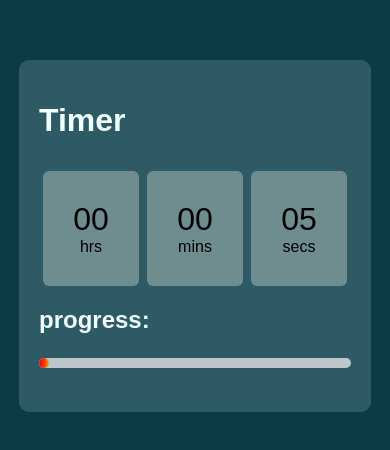
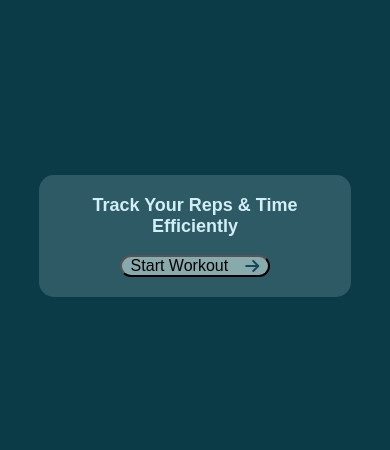
Before and after one commit to CSI-Trainee-2024/Tast2_AchalVishnoi_2312095, a plain HTML site: page index.html in a window 390 px wide. Shown: the part 186-636 px from the top of the page. Drawn offline with Linux system fonts and the light colour scheme.

Commit message:
first page Added With responsive ness

```diff
--- a/index.html
+++ b/index.html
@@ -6,9 +6,24 @@
     <title>Document</title>
     <link rel="stylesheet" href="style.css">
     <script src="index.js"></script>
+    <script src="https://kit.fontawesome.com/db3bcc35e5.js" crossorigin="anonymous"></script>
 </head>
 
 <body>
+
+     <article class="view1">
+
+        <nav class="top__heading">
+            <div><h1>Track Your Reps & Time Efficiently</h1></div>
+            <button>Start Workout<i class="fa-solid fa-arrow-right"></i></button>
+        </nav>
+
+     </article>
+
+
+
+
+
 
      <div class="container">
        <h1>Timer</h1>
--- a/index.js
+++ b/index.js
@@ -24,7 +24,8 @@ let sec=0;
 let min=0;
 let hrs=0;
 let count=0;
- function update(){
+let endTime=30;
+ function update(  ){
          sec++;
          if(sec==60){
             sec=0
@@ -43,10 +44,10 @@ let count=0;
          document.getElementById("hour").innerHTML=h;
          document.getElementById("min").innerHTML=m;
          document.getElementById("sec").innerHTML=s;
-         let percent=(count)*100/(60*2);
+         let percent=(count)*100/(endTime);
  document.getElementById("progress_bar").style.width=percent+"%";
+           if(endTime<=count)
+            clearInterval(timer);
 
- }
-
-
- setInterval(update,1000);
+      }
+      let timer=setInterval(update,1000);
--- a/style.css
+++ b/style.css
@@ -1,4 +1,12 @@
+*{
+    margin: 0;
+    padding: 0;
+    box-sizing: border-box;
+}
+
+
 body{
+
     background-color: rgb(12, 59, 72);
     height: 100vh;
     display: flex;
@@ -7,7 +15,102 @@ body{
     color: azure;
     margin: 0;
     font-family: Arial, Helvetica, sans-serif;
+
 }
+.top__heading{
+
+    width: 80vw;
+    background-color: rgb(46, 90, 101) ;
+    display: flex;
+    justify-content: space-around;
+
+    padding: 20px;
+    border-radius: 15px;
+
+    h1{
+        color: rgb(209, 239, 244);
+        font-size: x-large;
+        margin-top: 5%;
+
+
+    }
+    button{
+        cursor: pointer;
+        border-radius: 20px;
+        width: 180px;
+        background-color: rgb(137, 170, 172);
+        display: flex;
+        justify-content: space-around;
+        align-items: center;
+        color: black;
+        font-size: large;
+        font: bold;
+        i{
+            color: #16475b;
+
+
+        }
+    }
+    button:hover{
+        background-color:  rgb(63, 99, 102) ;
+        color: rgb(28, 31, 32);
+        border: black,solid,2px;
+    }
+
+
+
+}
+/*===========for responsive============*/
+@media only screen and (max-width:845px){
+  .top__heading{
+    h1{
+        font-size: large;
+
+    }
+    button{
+        font-size: medium;
+    }
+  }
+}
+@media only screen and (max-width:750px){
+    .top__heading{
+      h1{
+          font-size: large;
+
+      }
+      button{
+          font-size: medium;
+          width: 150px;
+      }
+    }
+  }
+  @media only screen and (max-width:630px){
+    .top__heading{
+        flex-direction: column;
+        align-items: center;
+      h1{
+          font-size: large;
+          margin-top: 0;
+          text-align: center;
+
+      }
+      button{
+          font-size: medium;
+          width: 150px;
+      }
+    }
+  }
+
+
+
+
+
+
+
+
+
+
+/*=========================timer=========================*/
 .container{
      width: 80%;
      max-width: 600px;
@@ -15,6 +118,7 @@ body{
      background-color: rgb(46, 90, 101);
      border-radius: 10px;
      padding: 20px;
+     display: none;
 
 }
 h1{
```
